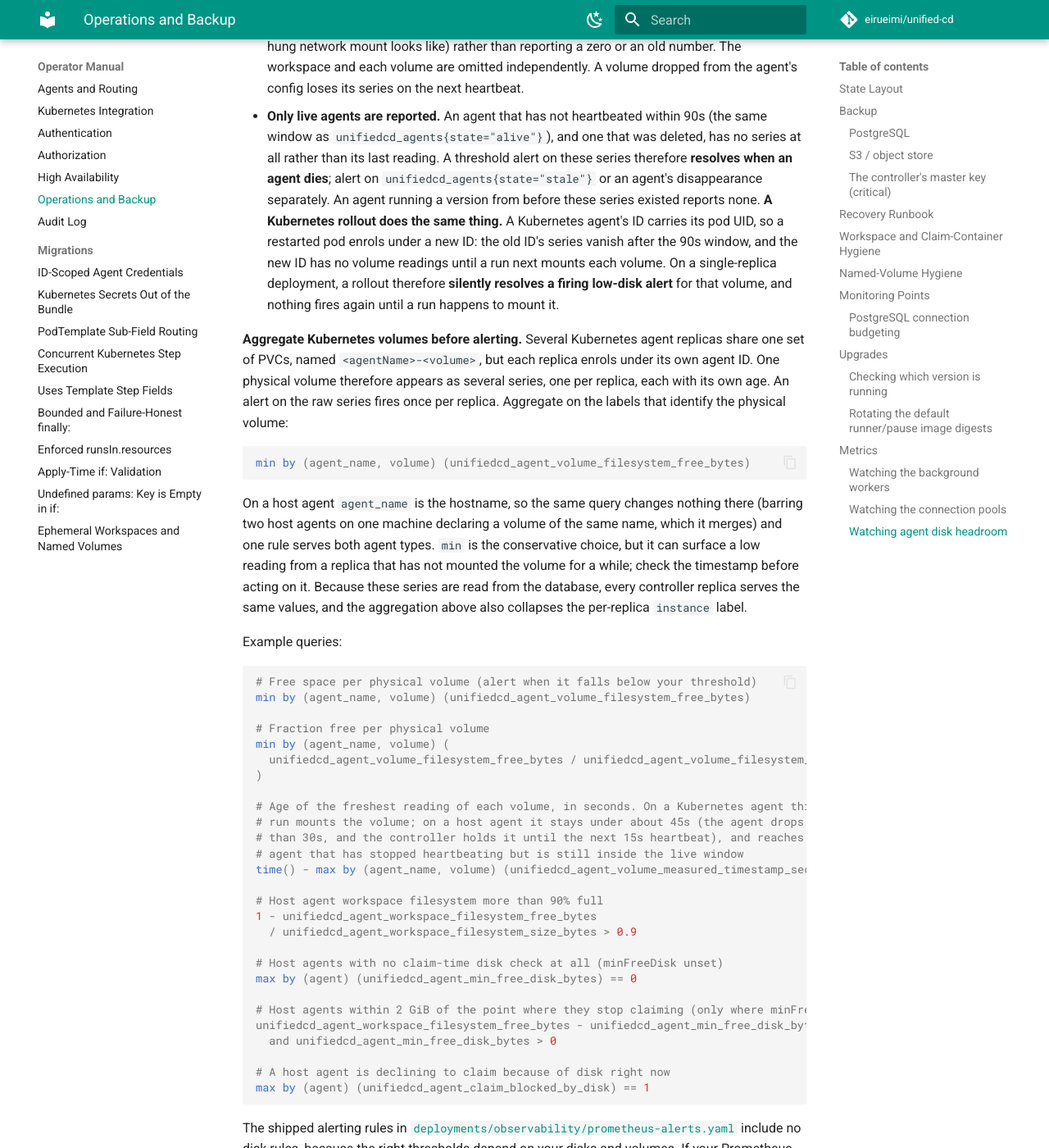
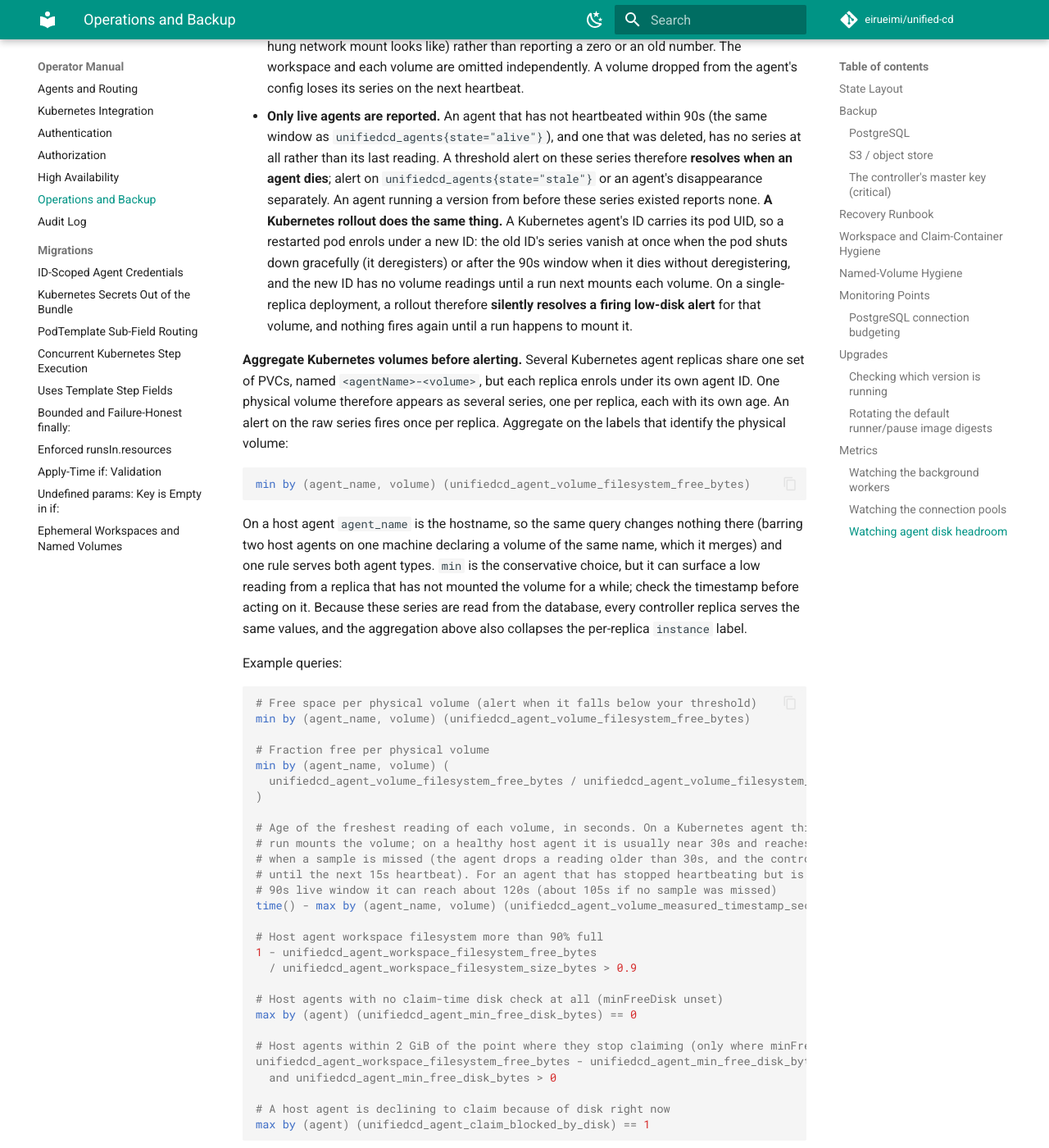
Before and after one commit to eirueimi/unified-cd, an MkDocs documentation site: the page built from docs/operator-manual/operations.md, in a window 1280 px wide and 1400 px high, scrolled down 18490 px. Shown: the whole window at 82% size. Built offline with MkDocs 1.6.1 and Material for MkDocs 9.7.7, drawn with Linux system fonts in a browser that asks for light colours; comment, search, counter and statistics services are not loaded.

Commit message:
docs(metrics): correct stale-agent age ceiling and graceful-rollout series lifetime
Co-Authored-By: Claude Opus 5 <noreply@anthropic.com>

```diff
--- a/docs/operator-manual/operations.md
+++ b/docs/operator-manual/operations.md
@@ -565,7 +565,8 @@ a series that is not there is not a zero. The cases:
   `unifiedcd_agents{state="stale"}` or an agent's disappearance separately. An agent running a
   version from before these series existed reports none. **A Kubernetes rollout does the same
   thing.** A Kubernetes agent's ID carries its pod UID, so a restarted pod enrols under a new ID:
-  the old ID's series vanish after the 90s window, and the new ID has no volume readings until a run
+  the old ID's series vanish at once when the pod shuts down gracefully (it deregisters) or after the
+  90s window when it dies without deregistering, and the new ID has no volume readings until a run
   next mounts each volume. On a single-replica deployment, a rollout therefore **silently resolves a
   firing low-disk alert** for that volume, and nothing fires again until a run happens to mount it.
 
@@ -597,9 +598,10 @@ min by (agent_name, volume) (
 )
 
 # Age of the freshest reading of each volume, in seconds. On a Kubernetes agent this grows while no
-# run mounts the volume; on a host agent it stays under about 45s (the agent drops a reading older
-# than 30s, and the controller holds it until the next 15s heartbeat), and reaches up to 90s for an
-# agent that has stopped heartbeating but is still inside the live window
+# run mounts the volume; on a healthy host agent it is usually near 30s and reaches about 45s only
+# when a sample is missed (the agent drops a reading older than 30s, and the controller holds it
+# until the next 15s heartbeat). For an agent that has stopped heartbeating but is still inside the
+# 90s live window it can reach about 120s (about 105s if no sample was missed)
 time() - max by (agent_name, volume) (unifiedcd_agent_volume_measured_timestamp_seconds)
 
 # Host agent workspace filesystem more than 90% full
```
